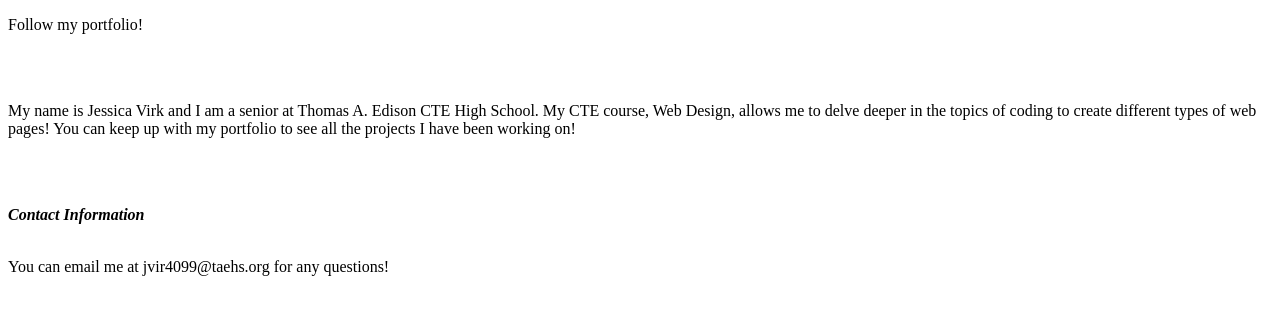
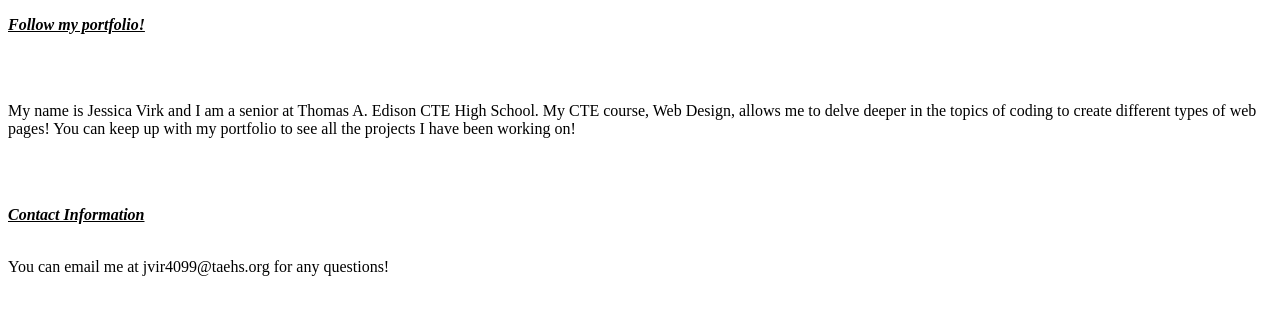
Before and after one commit to JessicaVirk/JessicaVirk.github.io, a plain HTML site: page index.html in a window 1280 px wide. Drawn offline with Linux system fonts and the light colour scheme.

Commit message:
Update index.html

```diff
--- a/index.html
+++ b/index.html
@@ -4,7 +4,7 @@
         <title>Jessica's Portfolio</title>
     </head>
     <body>
-        <p> Follow my portfolio! </p>
+        <p><em> <b> <u> Follow my portfolio!</b> </em> </u> </p>
         <br> </br>
     <p> My name is Jessica Virk and I am a senior at Thomas A. Edison CTE High School. My CTE course, Web Design,
         allows me to delve deeper in the topics of coding to create different types of web pages! You can keep up
@@ -13,7 +13,7 @@
 
 
 
-<p> <em> <b> Contact Information </b> </em> </p>
+<p> <em> <b> <u> Contact Information </b> </em> </u> </p>
 
   <br>
 You can email me at jvir4099@taehs.org for any questions!
```
